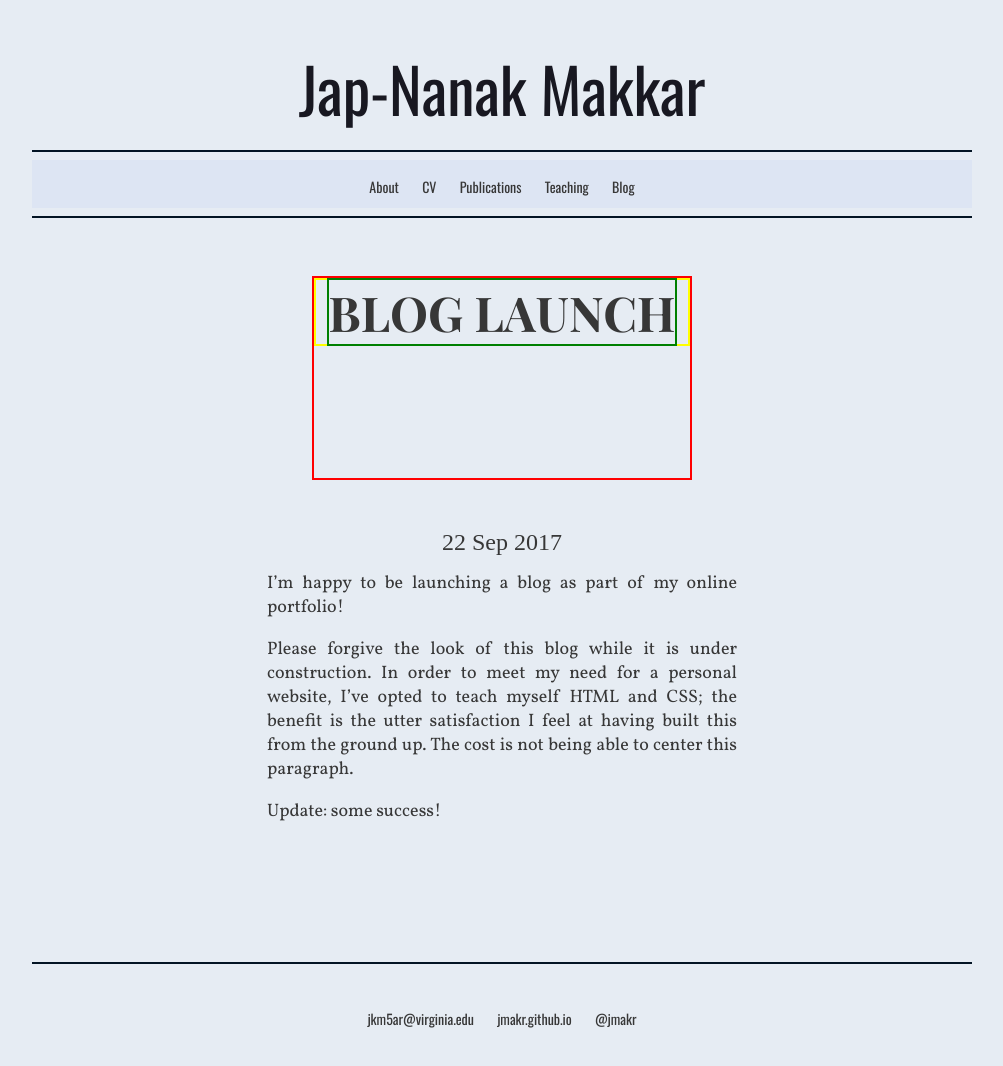
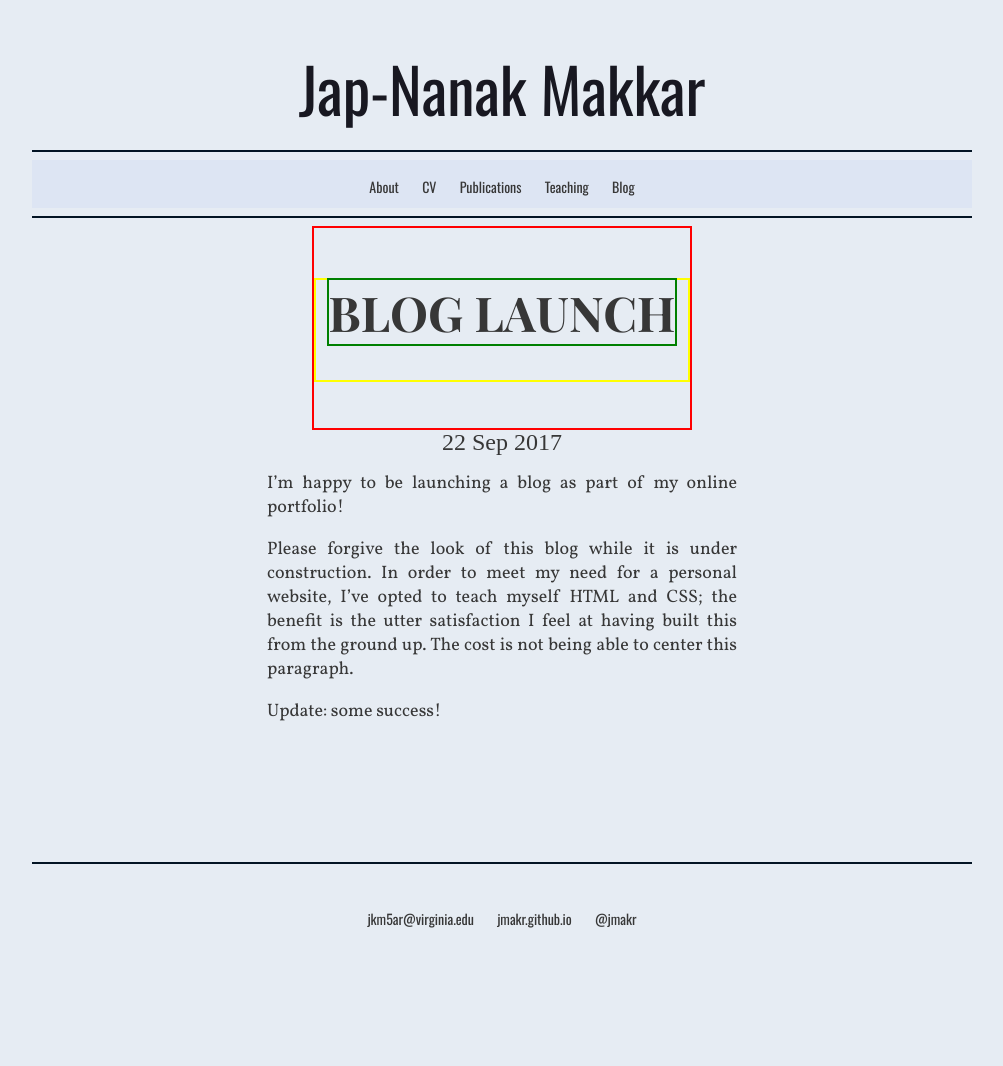
Before and after one commit to jmakr/jmakr.github.io, a Jekyll site: the page built from _posts/2017-09-22-Blog-Launch.md, in a window 1280 px wide. Shown: the whole page, without its empty margins (138-1141 px from the left). Built offline with Jekyll 4.4.1, drawn with Linux system fonts in a browser that asks for light colours; some web fonts are replaced; after the commit the page ends 966 px from its top, so only the background shows below that.

Commit message:
Update main.css

```diff
--- a/css/main.css
+++ b/css/main.css
@@ -106,15 +106,16 @@ a:hover {
 	text-align: center;
 	margin-right: auto;
 	margin-left: auto;
-	margin-top: 50px;
-	margin-bottom:50px;
+
+
 	border: 2px solid red;
 
 
 }
 .beaderhelper{
-
-	margin: auto;
+	height: 100px;
+	margin-top: 50px;
+	margin-bottom:50px;
 
 	border: 2px solid yellow;
 
@@ -164,7 +165,6 @@ body {
 
 	margin-right: auto;
    	margin-left: auto;
-
 
 
 }
```
